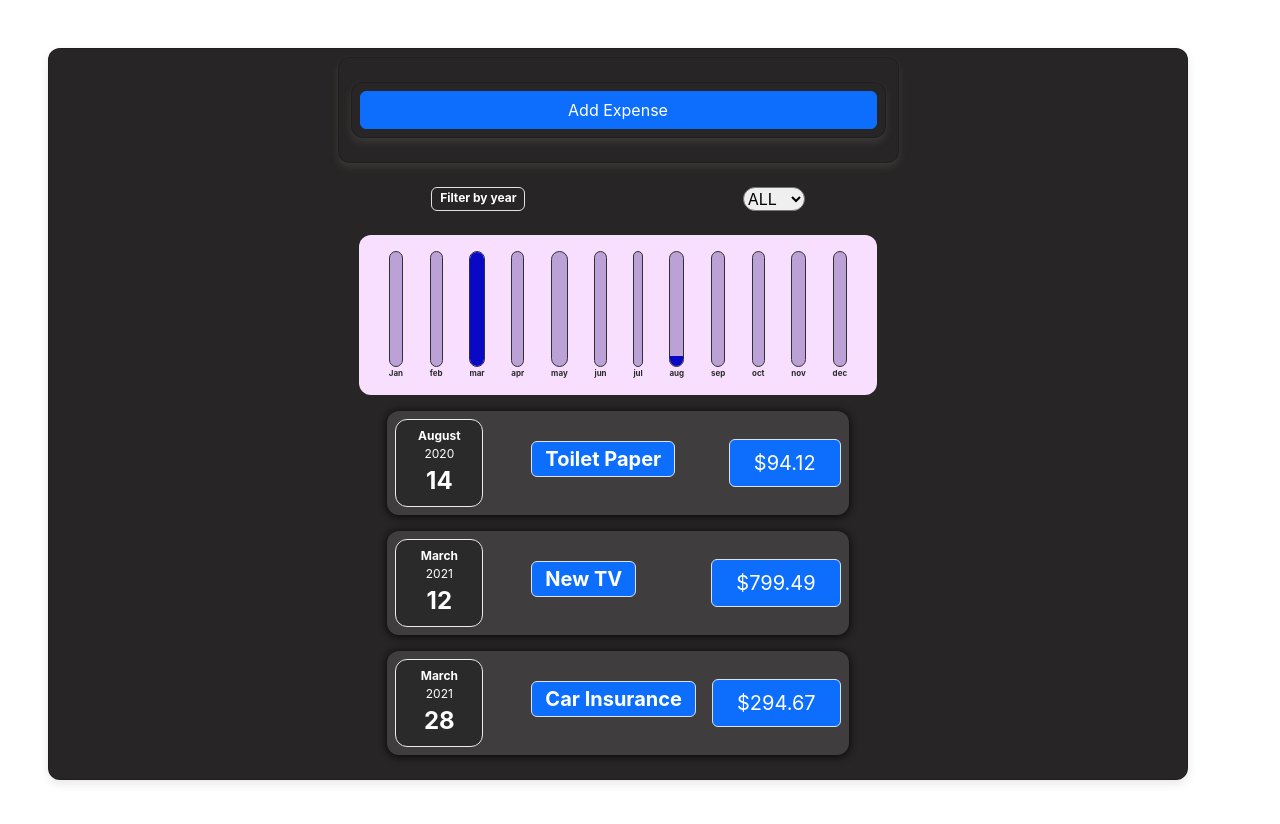
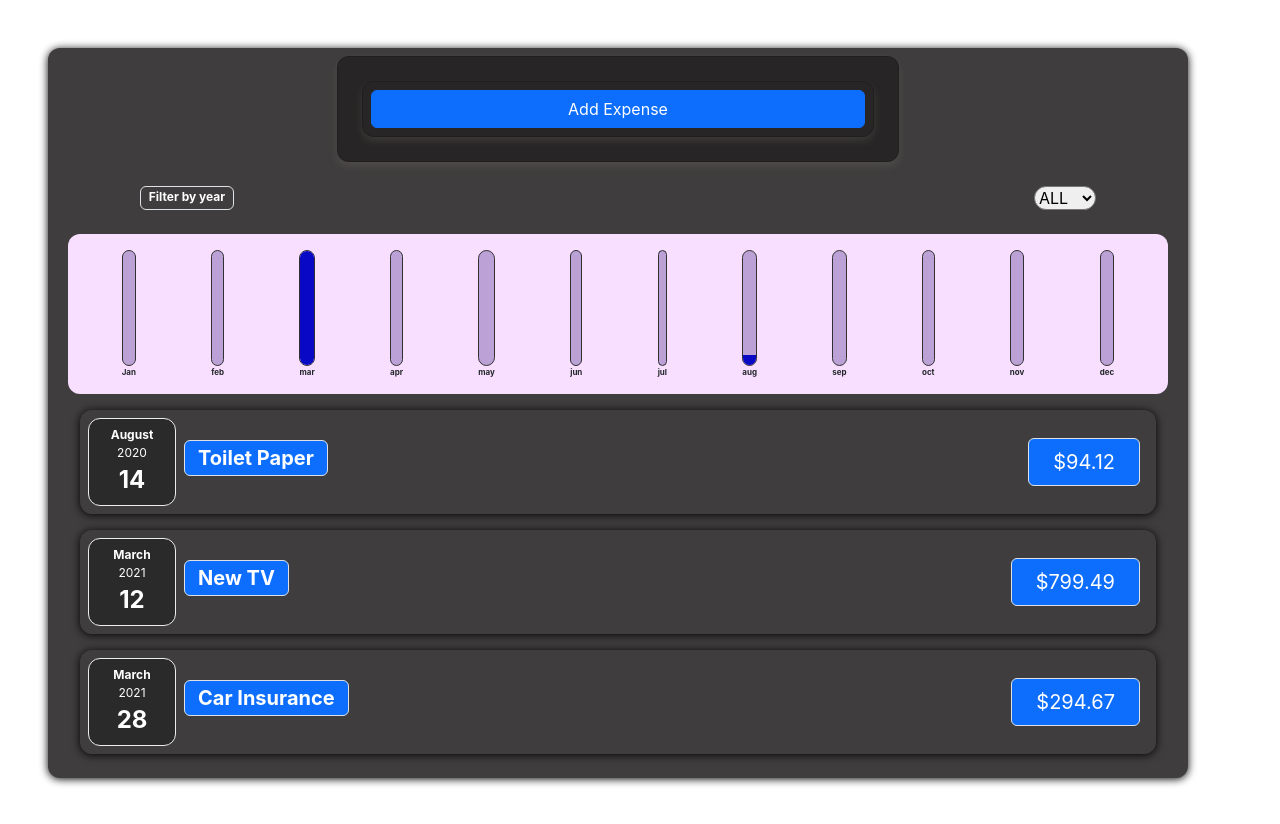
Before and after one commit to nikhilbawane8/expense-tracker, a React (Create React App) app: page / in a window 1280 px wide. Shown: the top 824 px of the page. Built offline with nearby package versions, Linux system fonts and the light colour scheme.

Commit message:
style finish

```diff
--- a/src/App.js
+++ b/src/App.js
@@ -36,7 +36,7 @@ function App(props) {
     });
   };
   return (
-    <div className="container card m-5 expense-item">
+    <div className="container row d-flex justify-content-evenly m-5 expense-item">
       <NewExpense onAddExpense={addExpenseHandler} />
       <Expenses items={expenses} />
     </div>
--- a/src/components/ExpenseItem.css
+++ b/src/components/ExpenseItem.css
@@ -1,6 +1,6 @@
 .expense-item {
   display: flex;
-  justify-content: space-between;
+  justify-content: space-around;
   align-items: center;
 
   padding: 0.5rem;
--- a/src/components/ExpenseItem.js
+++ b/src/components/ExpenseItem.js
@@ -7,12 +7,12 @@ import ExpenseDate from "./ExpenseDate";
 function ExpenseItem(props) {
   return (
     <li>
-      <div className="container ">
-        <div className="expense-item m-3">
+      <div className="container  ">
+        <div className="expense-item">
           <ExpenseDate date={props.date} />
-          <div className="ms-5 expense-item__description">
-            <h2 className=" badge border text-bg-primary">{props.title}</h2>
-            <div className="expense-item__price border btn btn-primary">
+          <div className="   expense-item__description">
+            <h2 className="ms-2 badge border text-bg-primary">{props.title}</h2>
+            <div className="expense-item__price me-2  border btn btn-primary">
               ${props.amount}
             </div>
           </div>
```
